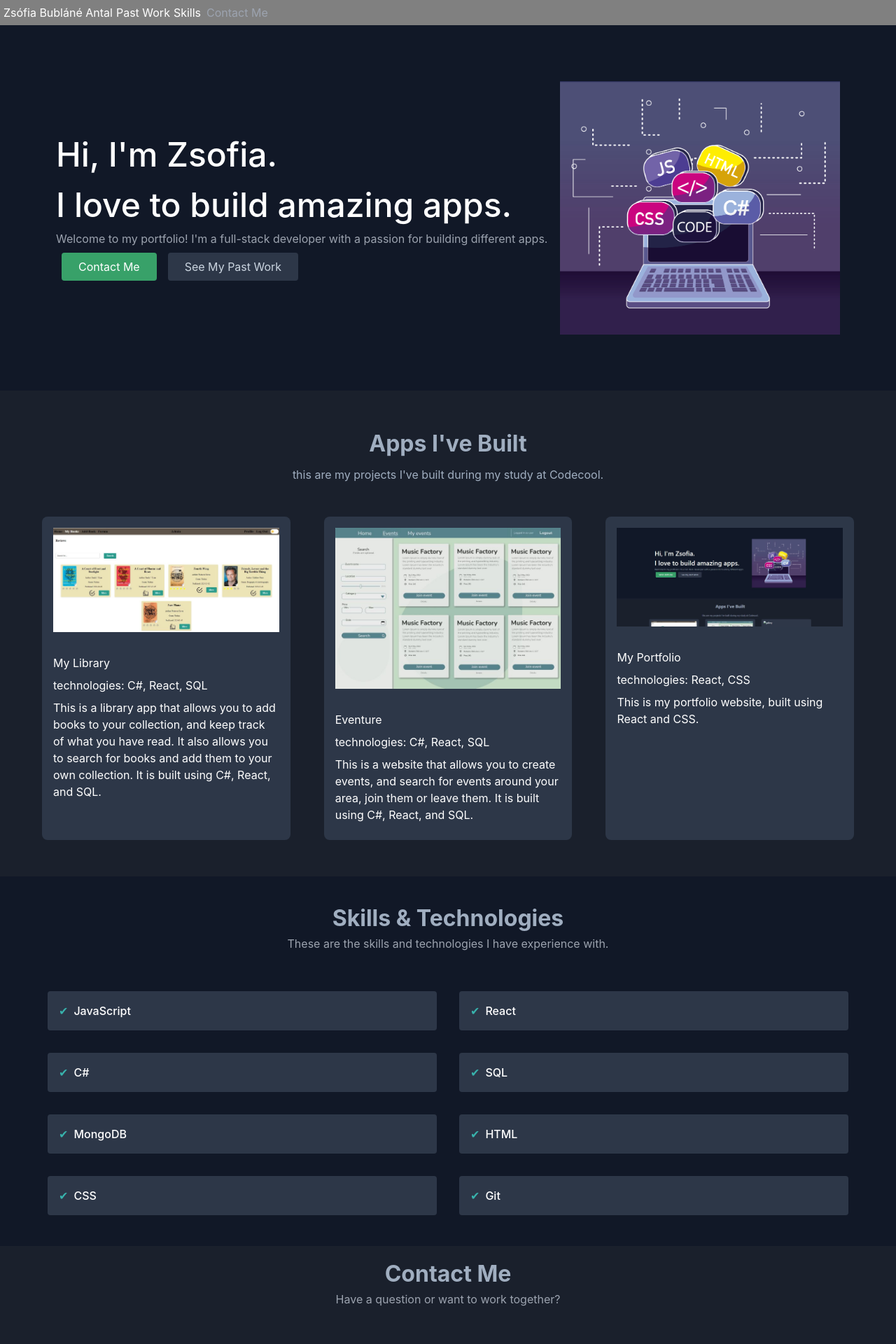
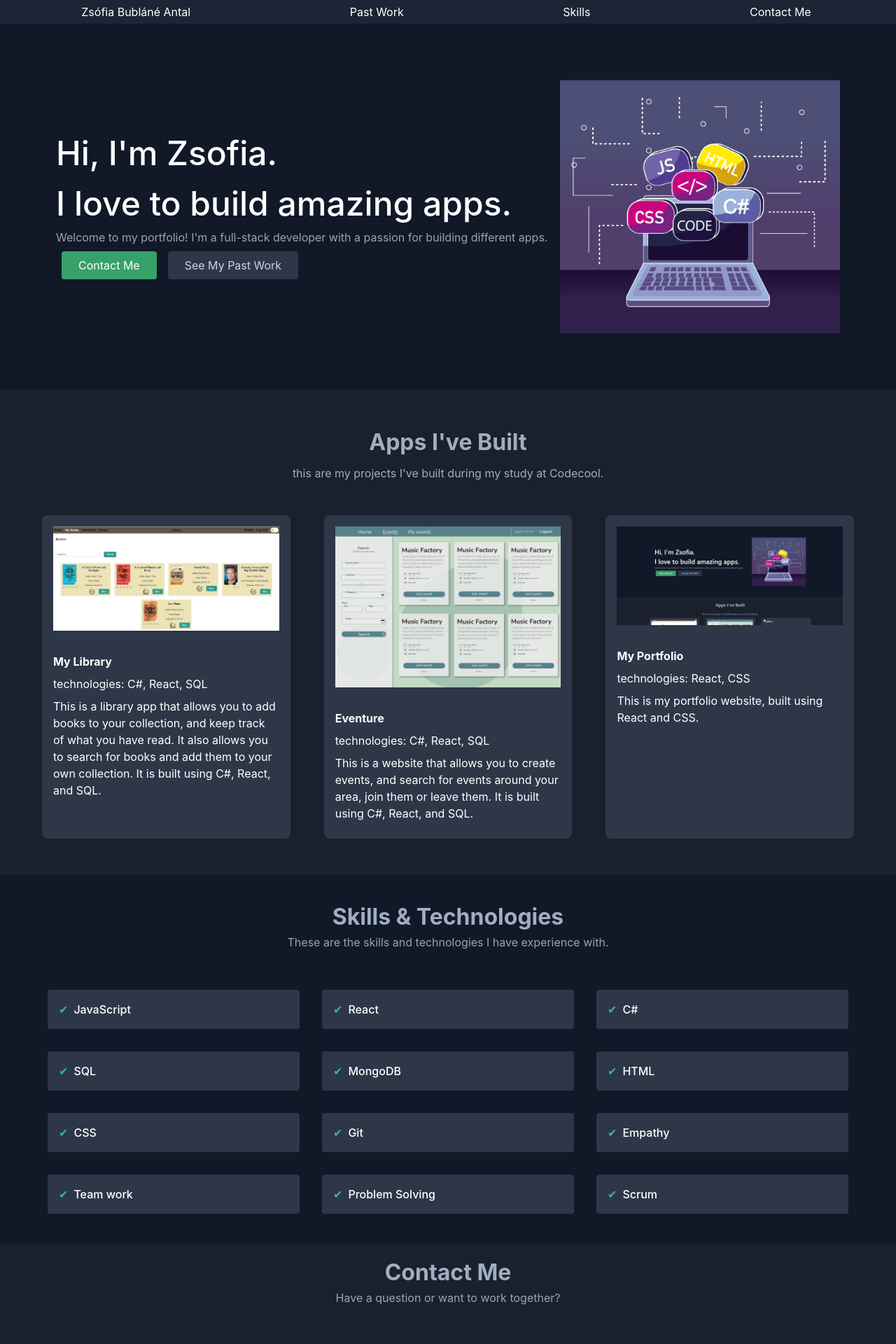
Before and after one commit to AntalZsofia/Portfolio, a React (Create React App) app in the folder myportfolio/: page / in a window 1280 px wide. Shown: the top 1920 px of the page at 70% size. Built offline with nearby package versions, Linux system fonts and the light colour scheme.

Commit message:
Update Navbar and Skills styling

```diff
--- a/myportfolio/src/components/Navbar.css
+++ b/myportfolio/src/components/Navbar.css
@@ -1,5 +1,5 @@
 .navbar {
-    background-color: gray;
+    background-color: #1c2435;
     position: sticky;
     top: 0;
     z-index: 10;
@@ -9,12 +9,13 @@
     display: flex;
     flex-wrap: wrap;
     padding: 5px;
-    align-items: center;
+    align-items:end;
+    justify-content: space-around;
   }
 
   .navbar-title {
     font-size: medium;
-    color: white;
+    color: rgb(190, 188, 188);
     margin-bottom: 4px;
   }
 
@@ -26,22 +27,3 @@
   .navbar-link:hover {
     color: white;
   }
-
-  .navbar-button {
-    display: inline-flex;
-    align-items: center;
-    background-color: gray;
-    border: none;
-    padding: 1px 3px;
-    border-radius: 3px;
-  }
-
-  .navbar-button:hover {
-    background-color: gray;
-  }
-
-  .navbar-button-icon {
-    width: 4px;
-    height: 4px;
-    margin-left: 1px;
-  }
--- a/myportfolio/src/components/Navbar.jsx
+++ b/myportfolio/src/components/Navbar.jsx
@@ -15,13 +15,15 @@ export default function Navbar() {
           <a href="#projects" className="navbar-link">
             Past Work
           </a>
+          </nav>
+          <nav className="navbar-nav">
           <a href="#skills" className="navbar-link">
             Skills
           </a>
         </nav>
-        <a href="#contact" className="navbar-button">
+        <a href="#contact" className="navbar-link">
           Contact Me
-          <p className="navbar-button-icon" />
+          <p className="navbar-link" />
         </a>
       </div>
     </header>
--- a/myportfolio/src/components/Projects.css
+++ b/myportfolio/src/components/Projects.css
@@ -41,6 +41,9 @@
     text-align: center;
     margin-bottom: 0;
   }
+  .project-title{
+    font-weight: bold;;
+  }
   .project-description{
     text-align: center;
     margin-bottom: 3rem; /* Adjust as needed */
--- a/myportfolio/src/components/Projects.jsx
+++ b/myportfolio/src/components/Projects.jsx
@@ -28,7 +28,7 @@ export default function Projects() {
                   src={project.image}
                 />
                 <div className="project-details">
-                  <h2>
+                  <h2 className="project-title">
                     {project.title}
                   </h2>
                   <h1>
--- a/myportfolio/src/components/Skills.css
+++ b/myportfolio/src/components/Skills.css
@@ -22,7 +22,7 @@
 .skills-container{
   margin-top: 2rem;
 display: grid;
-grid-template-columns: repeat(2, 1fr);
+grid-template-columns: repeat(3, 1fr);
 gap: 1rem;
 
 }
--- a/myportfolio/src/data.js
+++ b/myportfolio/src/data.js
@@ -37,4 +37,8 @@ export const projects = [
     "HTML",
     "CSS",
     "Git",
+    "Empathy",
+    "Team work",
+    "Problem Solving",
+    "Scrum",
   ];
```
